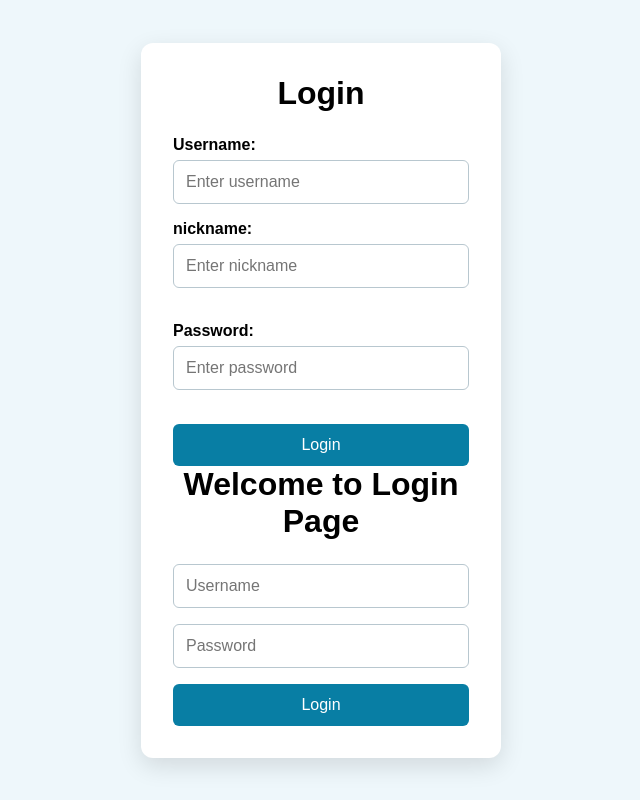
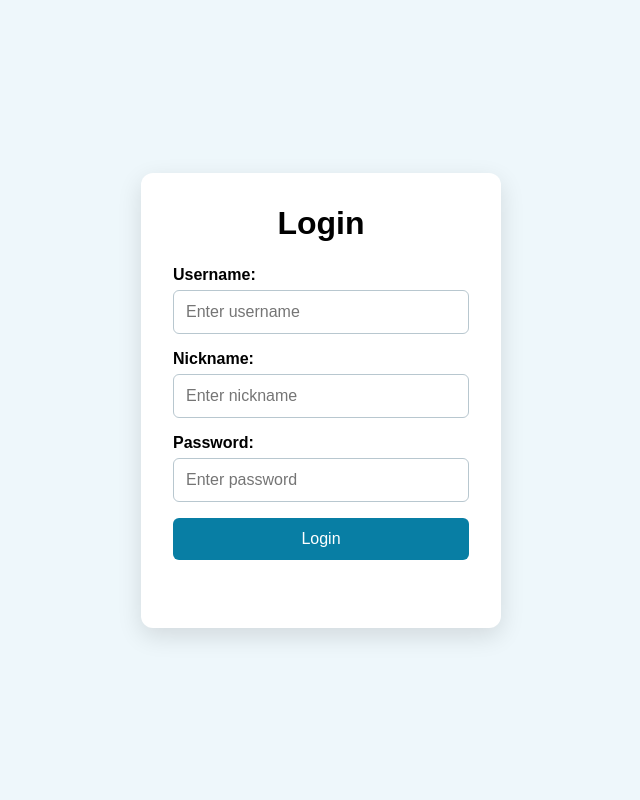
Before and after one commit to BillyGilber/WebApp-project, a plain HTML site: page login.html in a window 1280 px wide. Shown: the whole page, without its empty margins (319-959 px from the left). Drawn offline with Linux system fonts and the light colour scheme.

Commit message:
WP-1 add css to login page

```diff
--- a/login.html
+++ b/login.html
@@ -7,6 +7,8 @@
     <style>
         * {
             box-sizing: border-box;
+            padding: 0;
+            margin: 0;
         }
 
         body {
@@ -71,29 +73,19 @@
 <body>
     <main class="login-card">
         <h1>Login</h1>
-         <form>
-        <label>Username:</label>
-        <input type="text" placeholder="Enter username">
-            <label>nickname:</label>
-            <input type="text" placeholder="Enter nickname">
+        <form id="login-form">
+            <label for="username">Username:</label>
+            <input id="username" name="username" type="text" placeholder="Enter username" required>
 
-        <br><br>
-        <!-- <label for="remember">Remember me</label>
-        <input type="checkbox" id="remember" name="remember"> -->
+            <label for="nickname">Nickname:</label>
+            <input id="nickname" name="nickname" type="text" placeholder="Enter nickname" required>
 
-        <label>Password:</label>
-        <input type="password" placeholder="Enter password">
+            <label for="password">Password:</label>
+            <input id="password" name="password" type="password" placeholder="Enter password" required>
 
-        <br><br>
-
-        <button type="submit">Login</button>
-        <h1>Welcome to Login Page</h1>
-<form>
-  <input type="text" placeholder="Username">
-  <input type="password" placeholder="Password">
-  <button type="submit">Login</button>
-</form>
-    </form>
+            <button type="submit">Login</button>
+            <p id="message" aria-live="polite"></p>
+        </form>
     </main>
 
     <script>
```
